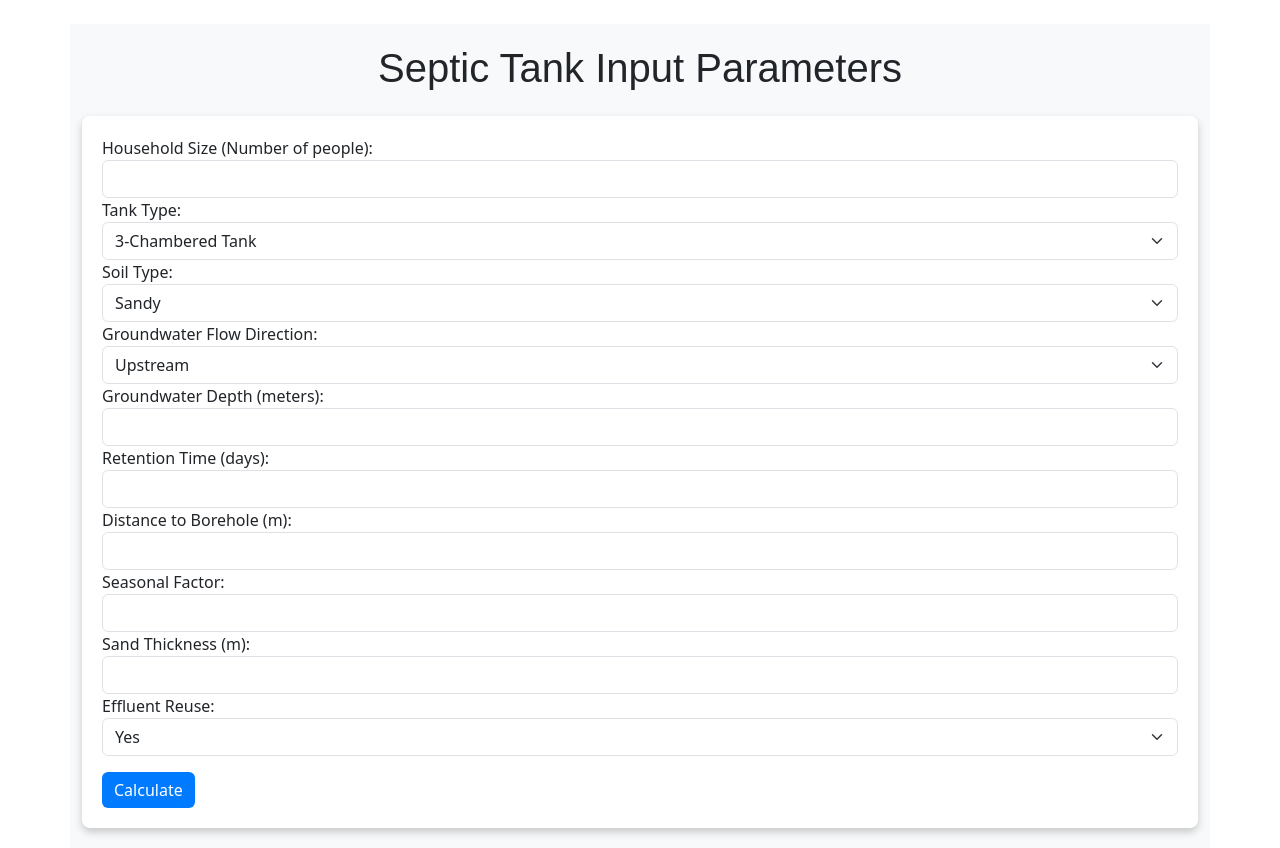
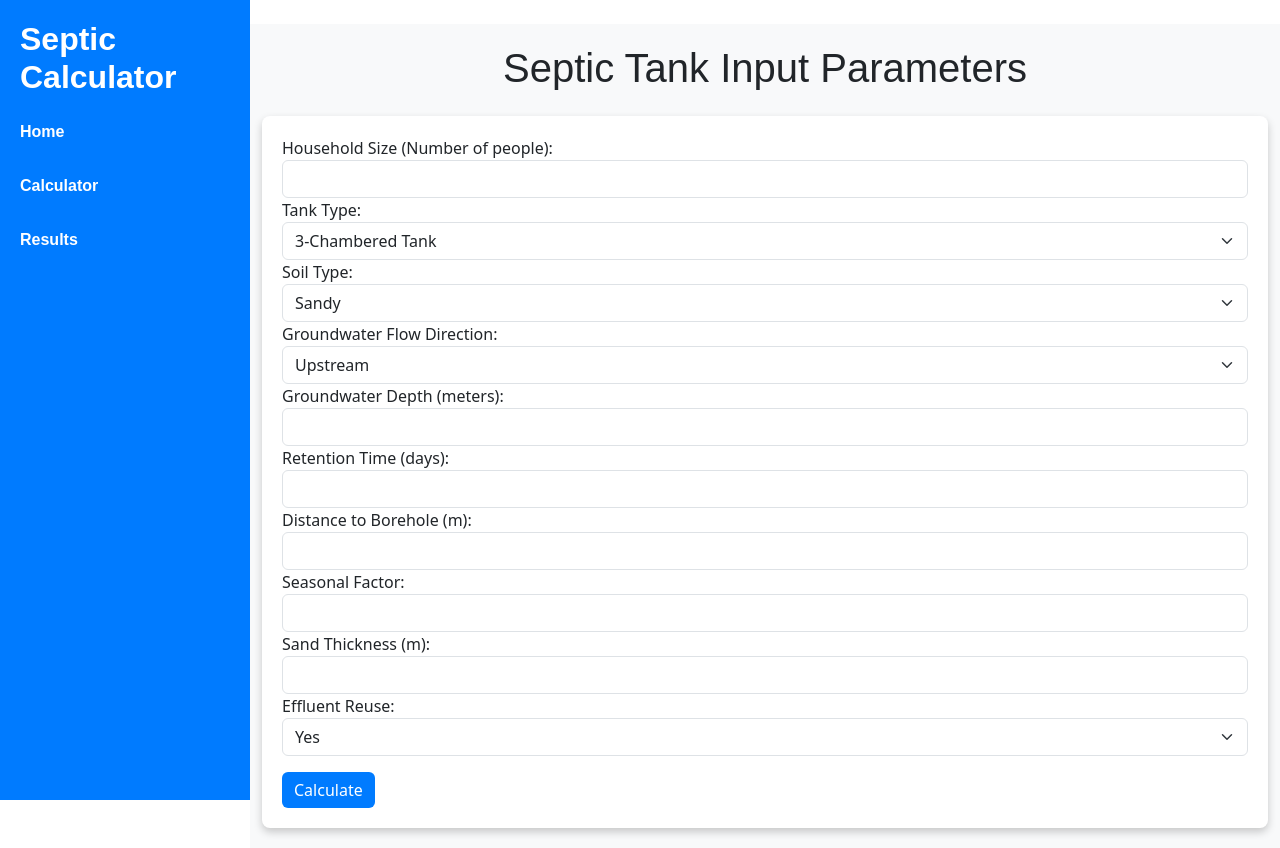
Before and after one commit to Annamaria9-coder/SepticTankCalculator, a Flask app: page /calculate in a window 1280 px wide. Run offline with Flask 3, Linux system fonts and the light colour scheme.

Commit message:
Update calculate.html

```diff
--- a/app/templates/calculate.html
+++ b/app/templates/calculate.html
@@ -9,6 +9,14 @@
     <link href="https://cdn.jsdelivr.net/npm/bootstrap@5.3.0/dist/css/bootstrap.min.css" rel="stylesheet">
 </head>
 <body>
+
+<div class="sidebar">
+    <h2>Septic Calculator</h2>
+    <a href="/">Home</a>
+    <a href="/calculate">Calculator</a>
+    <a href="#">Results</a> <!-- Set to "#" to prevent direct access -->
+</div>
+
 <div class="container mt-4">
     <h1 class="text-center mb-4">Septic Tank Input Parameters</h1>
 
@@ -79,5 +87,6 @@
         <button type="submit" class="btn btn-primary mt-3">Calculate</button>
     </form>
 </div>
+
 </body>
 </html>
```
